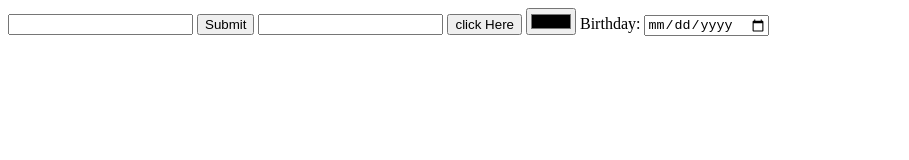
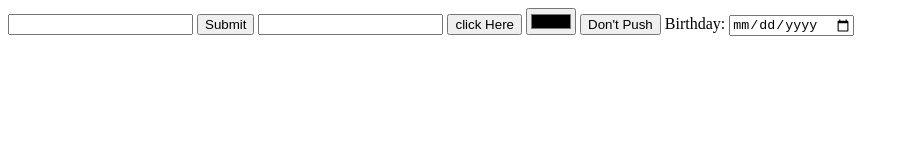
Before and after one commit to ci-wdi-900/formless-and-void, a plain HTML site: page index.html in a window 1280 px wide. Shown: the whole page, without its empty margins (0-909 px from the left). Drawn offline with Linux system fonts and the light colour scheme.

Commit message:
Steve Added Don't Push Button

```diff
--- a/index.html
+++ b/index.html
@@ -15,6 +15,8 @@
             <button>click Here</button>
 
             <input type="color" id="test3"/>
+            <button>Don't Push</button>
+
 
             <label for="birthday">Birthday:</label>
             <input type="date" id="birthday" name="birthday">
```
